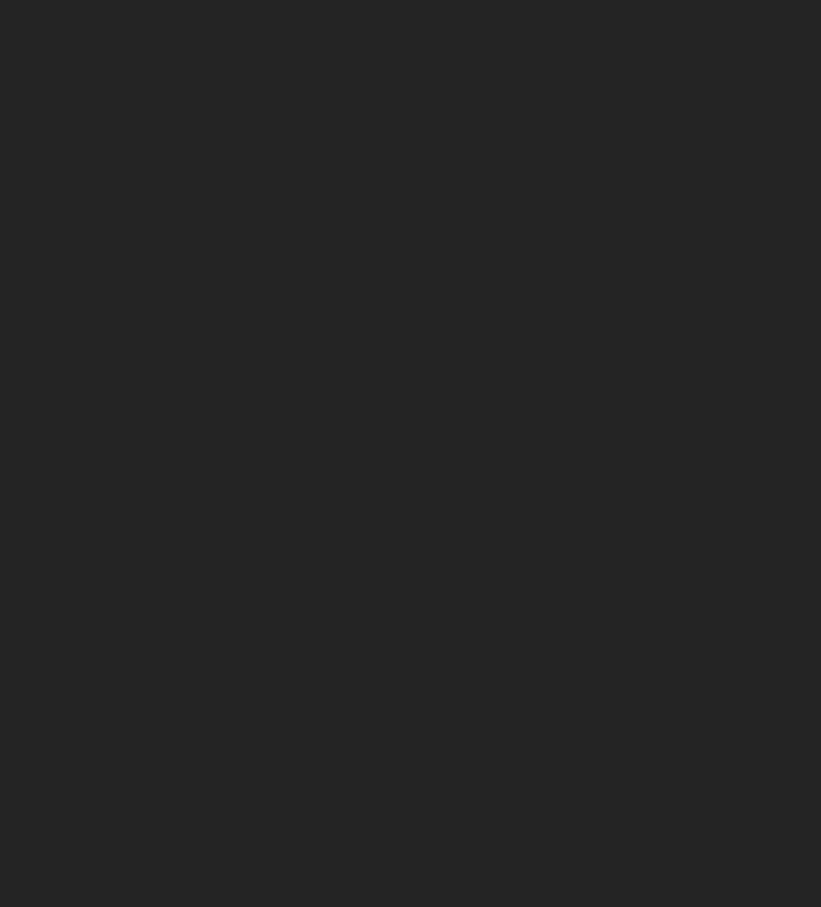
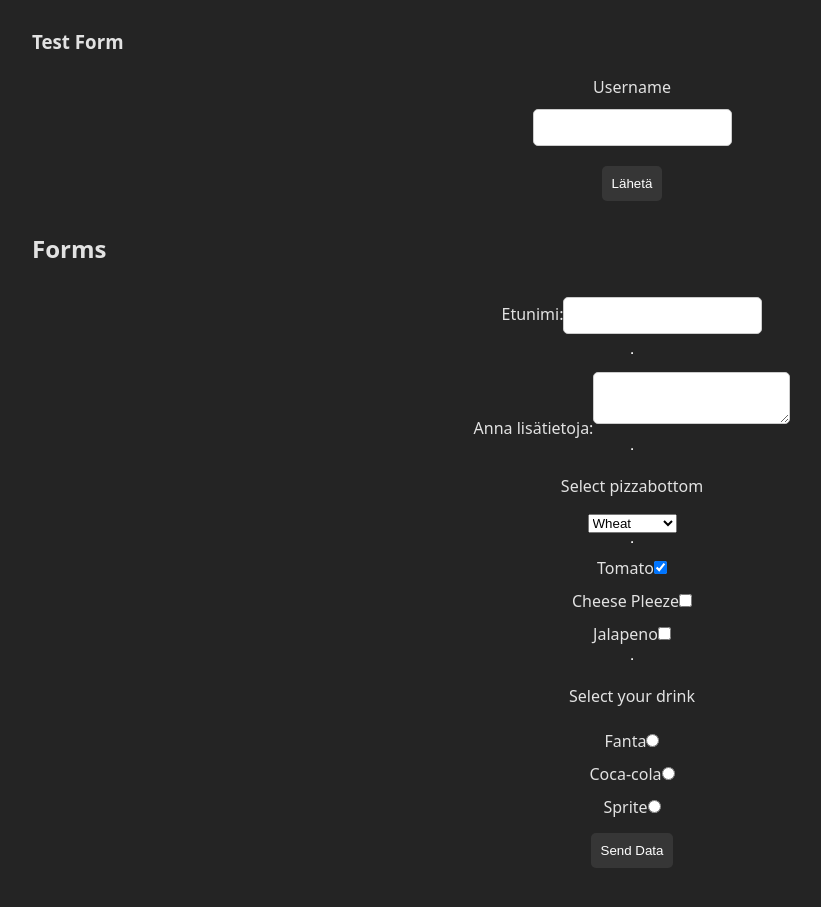
Before and after one commit to noorahl/react, a React (Vite) app: page /demo in a window 1280 px wide. Shown: the part 653-1560 px from the top of the page, without its empty margins (8-829 px from the left). Before the commit the page ends 800 px from the top, so only its background shows below. Built offline with nearby package versions, Linux system fonts and the light colour scheme; no server answers.

Commit message:
add test form

```diff
--- /dev/null
+++ b/src/components/PizzaForm.jsx
@@ -0,0 +1,122 @@
+import {useState} from 'react';
+
+const PizzaForms = () => {
+  const [inputs, setInputs] = useState({
+    firstname: '',
+    mytxt: '',
+    pizzaBottom: '',
+    tomato: true,
+    cheese: false,
+    jalapeno: false,
+    drink: '',
+  });
+
+  const handleChange = (e) => {
+    const target = e.target;
+    const value = target.type === 'checkbox' ? target.checked : target.value;
+    const name = target.name;
+    console.log('Arvot INPUT kentistä:', name, value);
+    setInputs((values) => ({...values, [name]: value}));
+  };
+
+  const handleSubmit = (e) => {
+    e.preventDefault();
+    alert(JSON.stringify(inputs, null, 2));
+  };
+
+  return (
+    <>
+      <h2>Forms</h2>
+      <form onSubmit={handleSubmit} style={{width: '400px', margin: 'auto'}}>
+        <label htmlFor="etunimi">
+          Etunimi:
+          <input
+            type="text"
+            name="firstname"
+            value={inputs.firstname}
+            id="etunimi"
+            onChange={handleChange}
+          />
+        </label>
+        <hr />
+        <label htmlFor="tekstikentta">
+          Anna lisätietoja:
+          <textarea
+            name="mytxt"
+            value={inputs.mytxt}
+            id="tekstikentta"
+            onChange={handleChange}
+          ></textarea>
+        </label>
+        <hr />
+        <p>Select pizzabottom</p>
+        <select
+          name="pizzaBottom"
+          value={inputs.pizzaBottom}
+          onChange={handleChange}
+        >
+          <option value="wheat">Wheat</option>
+          <option value="rye">Rye</option>
+          <option value="gluten-free">GlutenFree</option>
+        </select>
+        <hr />
+        <label>
+          Tomato
+          <input
+            type="checkbox"
+            name="tomato"
+            checked={inputs.tomato}
+            onChange={handleChange}
+          />
+        </label>
+        <label>
+          Cheese Pleeze
+          <input
+            type="checkbox"
+            name="cheese"
+            checked={inputs.cheese}
+            onChange={handleChange}
+          />
+        </label>
+        <label>
+          Jalapeno
+          <input
+            type="checkbox"
+            name="jalapeno"
+            checked={inputs.jalapeno}
+            onChange={handleChange}
+          />
+        </label>
+        <hr />
+        <p>Select your drink</p>
+        <label>
+          Fanta
+          <input
+            type="radio"
+            name="drink"
+            value="fanta"
+            onChange={handleChange}
+          />
+        </label>
+        <label>
+          Coca-cola
+          <input type="radio" name="drink" onChange={handleChange} />
+        </label>
+        <label>
+          Sprite
+          <input
+            type="radio"
+            name="drink"
+            value="sprite"
+            // checked={inputs.drink === 'sprite'}
+            onChange={handleChange}
+          />
+        </label>
+
+        <button type="submit">Send Data</button>
+      </form>
+    </>
+  );
+};
+
+export default PizzaForms;
--- /dev/null
+++ b/src/components/TestForm.jsx
@@ -0,0 +1,31 @@
+import {useState} from 'react';
+
+const Testform = () => {
+  const {username, setUsername} = useState('');
+
+  const handleChange = (event) => {
+    setUsername(event.target.value);
+  };
+
+  const handleSubmit = (event) => {
+    event.preventDefault();
+  };
+
+  return (
+    <div>
+      <form onSubmit={handleSubmit}>
+        <label htmlFor="username">Username</label>
+        <input
+          type="text"
+          name="name"
+          id="username"
+          value={username}
+          onChange={handleChange}
+        ></input>
+        <button>Lähetä</button>
+      </form>
+    </div>
+  );
+};
+
+export default Testform;
--- a/src/views/Demo.jsx
+++ b/src/views/Demo.jsx
@@ -1,5 +1,7 @@
 import Example from '../components/Example';
 import HooksExample from '../components/HooksExample';
+import PizzaForms from '../components/PizzaForm';
+import Testform from '../components/Testform';
 
 const Demo = () => {
   return (
@@ -8,6 +10,9 @@ const Demo = () => {
       <Example />
       <h3>Hooks Example wsk sivuilta</h3>
       <HooksExample />
+      <h3>Test Form</h3>
+      <Testform />
+      <PizzaForms />
     </div>
   );
 };
```
